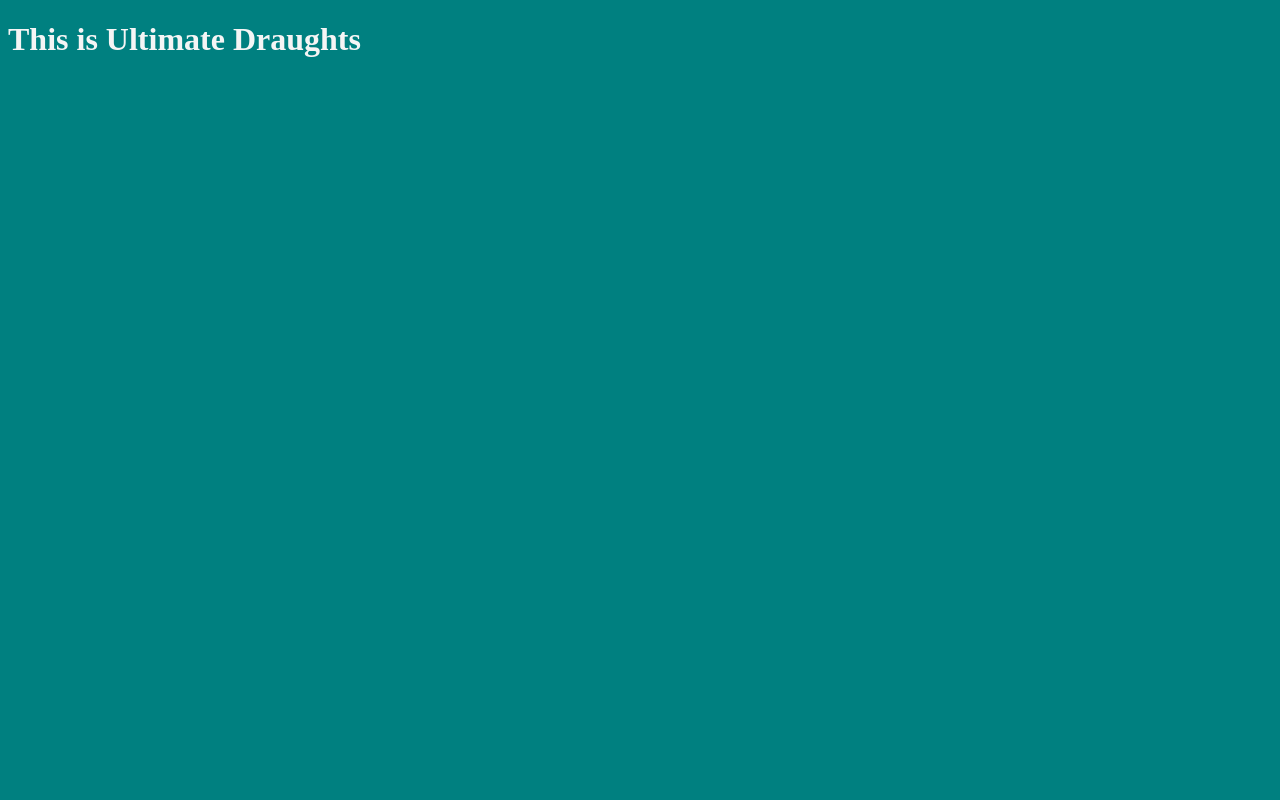
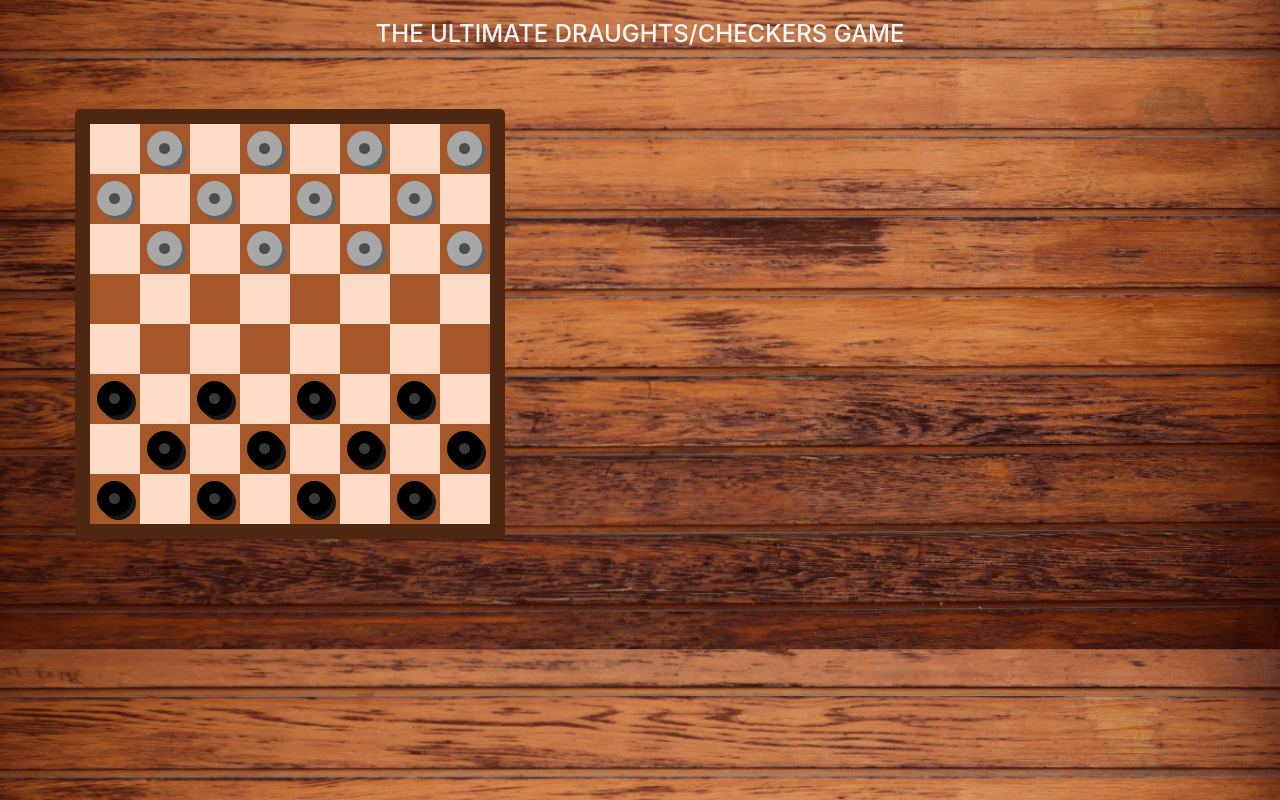
Before and after one commit to raelMartins/ultimatedraughts, a React app: page / in a window 1280 px wide. Built offline with nearby package versions, Linux system fonts and the light colour scheme.

Commit message:
created sass styles to style the board and the board pieces. also creatpieces. also created the components to render the board and board pieces

```diff
--- a/package.json
+++ b/package.json
@@ -31,6 +31,7 @@
     "@babel/preset-react": "^7.10.4",
     "babel-loader": "^8.1.0",
     "css-loader": "^4.3.0",
+    "file-loader": "^6.1.0",
     "html-webpack-plugin": "^4.5.0",
     "sass": "^1.26.11",
     "sass-loader": "^10.0.2",
--- a/src/index.html
+++ b/src/index.html
@@ -3,6 +3,7 @@
 <head>
     <meta charset="UTF-8">
     <meta name="viewport" content="width=device-width, initial-scale=1.0">
+    <link rel="stylesheet" href="https://stackpath.bootstrapcdn.com/bootstrap/4.5.2/css/bootstrap.min.css" integrity="sha384-JcKb8q3iqJ61gNV9KGb8thSsNjpSL0n8PARn9HuZOnIxN0hoP+VmmDGMN5t9UJ0Z" crossorigin="anonymous">
     <title>Ultimate Draughts</title>
 </head>
 <body>
--- a/src/js/App.js
+++ b/src/js/App.js
@@ -1,8 +1,13 @@
 import React from 'react';
+import Board from './components/Board';
+import BoardPiece from './components/BoardPiece';
 
 const App = () => {
     return(
-        <h1>This is Ultimate Draughts</h1>
+        <>
+        <h4>THE ULTIMATE DRAUGHTS/CHECKERS GAME</h4>
+        <Board />
+        </>
     )
 }
 
--- /dev/null
+++ b/src/js/components/Board.js
@@ -0,0 +1,24 @@
+import React from 'react';
+import BoardCell from './BoardCell';
+
+const Board = () => {
+    let boardCells = [];
+    const gameplayCells = [1, 3, 5, 7, 8, 10, 12, 14, 17, 19, 21, 23, 24, 26, 28, 30, 33, 35, 37, 39, 40, 42, 44, 46, 49, 51, 53, 55, 56, 58, 60, 62]
+
+    for (let i = 0; i < 64; i++) {
+        if(gameplayCells.includes(i)) {
+            boardCells[i] = <BoardCell key={i} id={i} cellType="gameplay-cell"/>
+        }
+        else {
+            boardCells[i] = <BoardCell key={i} id={i} cellType="blank-cell"/>
+        }
+    }
+
+    return(
+        <div className="board">
+            { boardCells }
+        </div>
+    )
+}
+
+export default Board;
--- /dev/null
+++ b/src/js/components/BoardCell.js
@@ -0,0 +1,13 @@
+import React from 'react';
+import BoardPiece from './BoardPiece';
+
+const BoardCell = props => {
+    return (
+        <div className={`board-cell ${props.cellType}`} id={props.id}>
+            {props.cellType === "gameplay-cell" && props.id < 24 ? <BoardPiece pieceColor = "light light-king"/> : null}
+            {props.cellType === "gameplay-cell" && props.id >= 40 ? <BoardPiece pieceColor = "dark dark-king"/> : null}
+        </div>
+    )
+}
+
+export default BoardCell;
--- /dev/null
+++ b/src/js/components/BoardPiece.js
@@ -0,0 +1,9 @@
+import React from 'react';
+
+const BoardPiece = props => {
+    return(
+        <div className={`board-piece ${props.pieceColor}`} ></div>
+    )
+}
+
+export default BoardPiece;
--- /dev/null
+++ b/src/scss/board.scss
@@ -0,0 +1,29 @@
+.board {
+    width: 430px;
+    margin: 40px 75px;
+    padding: 15px;
+    display: grid;
+    background-color: $backgroundColor;
+    border-radius: 5px;
+    grid-template-columns: repeat(8, 50px);
+    grid-template-rows: repeat(8, 50px);
+    .board-cell {
+        position: relative;
+    }
+    // :nth-child(-2n+8),
+    // :nth-child(8) ~ :nth-child(-2n+15),
+    // :nth-child(16) ~ :nth-child(-2n+24),
+    // :nth-child(24) ~ :nth-child(-2n+31),
+    // :nth-child(32) ~ :nth-child(-2n+40),
+    // :nth-child(40) ~ :nth-child(-2n+47),
+    // :nth-child(48) ~ :nth-child(-2n+56),
+    // :nth-child(56) ~ :nth-child(-2n+63){
+    //     background-color: $cellColor;
+    // }
+    .gameplay-cell {
+        background-color: $cellColor;
+    }
+    .blank-cell {
+        background-color: $inactiveCell;
+    }
+}
--- /dev/null
+++ b/src/scss/boardPiece.scss
@@ -0,0 +1,24 @@
+.board-piece {
+    width: 35px;
+    height: 35px;
+    border-radius: 50%;
+    position: relative;
+    top: 7px;
+    left: 7px;
+    cursor: pointer;
+}
+.dark {
+    background-color: rgb(58, 57, 57);
+    border: 12px solid black;
+}
+.light {
+    background-color: rgb(78, 77, 77);
+    border: 12px solid rgb(167, 167, 167);
+}
+.dark-king {
+    box-shadow: 4px 4px rgb(22, 22, 22);
+}
+
+.light-king {
+    box-shadow: 4px 4px rgb(99, 98, 98);
+}
--- a/src/scss/style.scss
+++ b/src/scss/style.scss
@@ -1,7 +1,17 @@
-$backgroundColor: teal;
-$color: whitesmoke;
+//IMPORTS
+@import './variables.scss';
+@import './board.scss';
+@import './boardPiece.scss';
 
 body {
-    background-color: $backgroundColor;
-    color: $color;
+    background-image: url('../img/wallpaperflare.com_wallpaper.jpg');
+    background-position: center;
+    background-repeat: none;
+    background-size: cover;
+    color: whitesmoke;
 }
+
+h4 {
+    text-align: center;
+    padding: 20px;
+}
--- /dev/null
+++ b/src/scss/variables.scss
@@ -0,0 +1,3 @@
+$backgroundColor: rgb(77, 39, 17);
+$cellColor: rgb(165, 87, 42);
+$inactiveCell: rgb(255, 220, 199);
--- a/webpack.config.js
+++ b/webpack.config.js
@@ -20,6 +20,17 @@ module.exports = {
             {
                 test: /\.(sc|sa|c)ss$/,
                 use: [{loader: "style-loader"}, {loader: 'css-loader'}, {loader: "sass-loader"}]
+            },
+            {
+                test: /\.(png|jpe?g|gif|svg)$/,
+                use: [
+                    {
+                        loader: "file-loader",
+                        options: {
+                            outputPath: 'images'
+                        }
+                    }
+                ]
             }
         ]
     },
```
Also changed, not shown: src/img/wallpaperflare.com_wallpaper.jpg (added), 4 other files (tests, documents, lock files or other folders).
